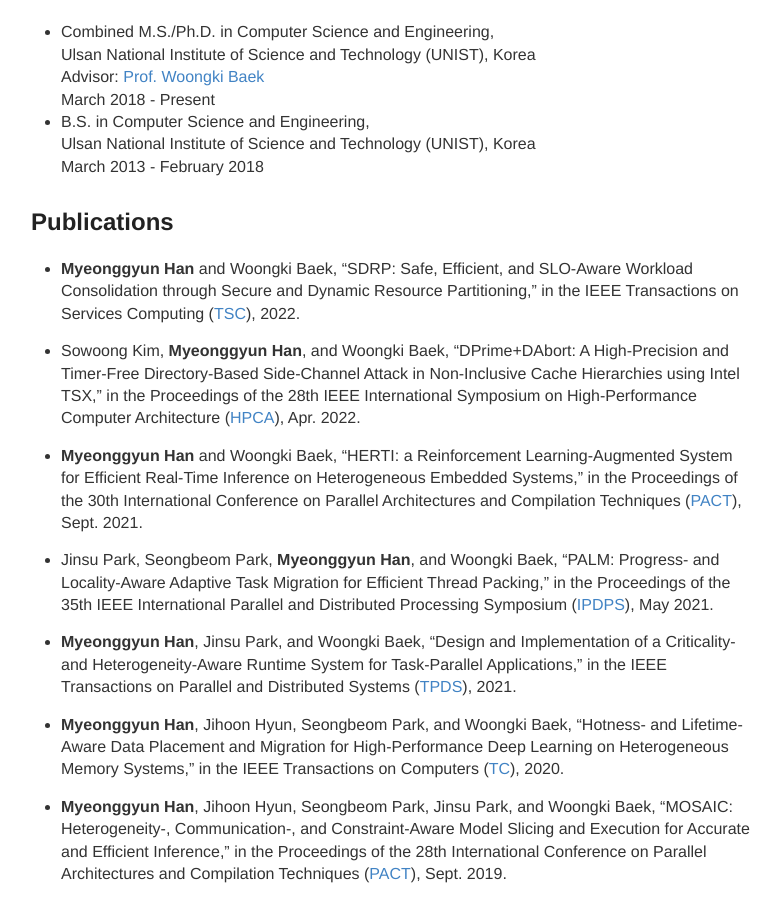
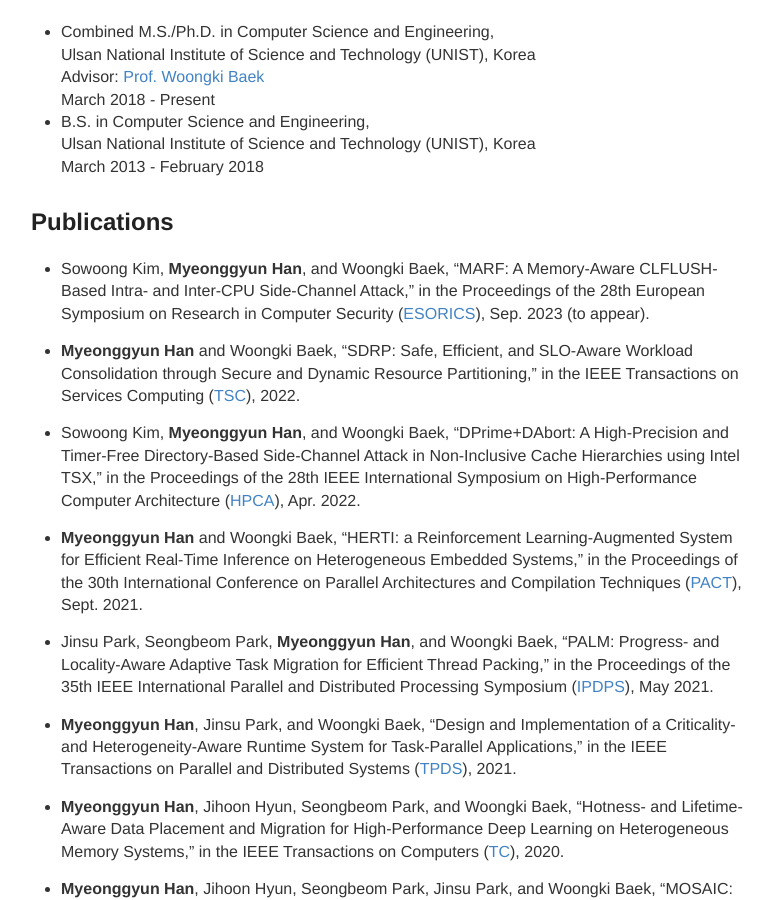
Before and after one commit to myeonggyunhan/myeonggyunhan.github.io, a Jekyll site: the page built from _posts/2023-04-18-Profile.md, in a window 1280 px wide and 900 px high, scrolled down 584 px. Shown: the whole window, without its empty margins (249-1030 px from the left). Built offline with Jekyll 4.4.1, drawn with Linux system fonts in a browser that asks for light colours; nearby versions of some CDN libraries.

Commit message:
add new publication (MARF, ESORICS'23)

```diff
--- a/_posts/2023-01-01-Profile.md
+++ b/_posts/2023-04-18-Profile.md
@@ -25,6 +25,8 @@ Ulsan, South Korea.
     March 2013 - February 2018
 
 ## Publications
+  - Sowoong Kim, **Myeonggyun Han**, and Woongki Baek, "MARF: A Memory-Aware CLFLUSH-Based Intra- and Inter-CPU Side-Channel Attack," in the Proceedings of the 28th European Symposium on Research in Computer Security ([ESORICS](https://esorics2023.org/)), Sep. 2023 (to appear).
+
   - **Myeonggyun Han** and Woongki Baek, "SDRP: Safe, Efficient, and SLO-Aware Workload Consolidation through Secure and Dynamic Resource Partitioning," in the IEEE Transactions on Services Computing ([TSC](https://www.computer.org/csdl/journal/sc)), 2022.
 
   - Sowoong Kim, **Myeonggyun Han**, and Woongki Baek, "DPrime+DAbort: A High-Precision and Timer-Free Directory-Based Side-Channel Attack in Non-Inclusive Cache Hierarchies using Intel TSX," in the Proceedings of the 28th IEEE International Symposium on High-Performance Computer Architecture ([HPCA](https://hpca-conf.org/2022/)), Apr. 2022.
```
Also changed, not shown: README.md.
